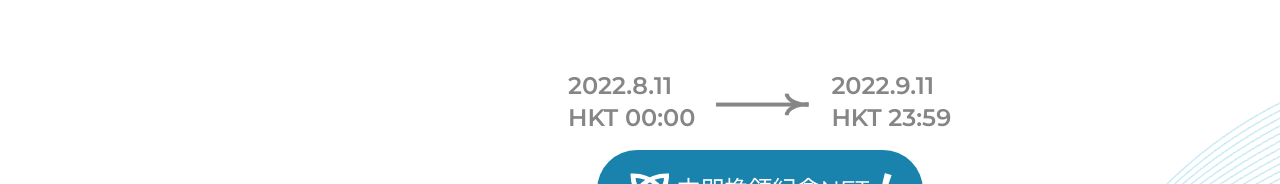
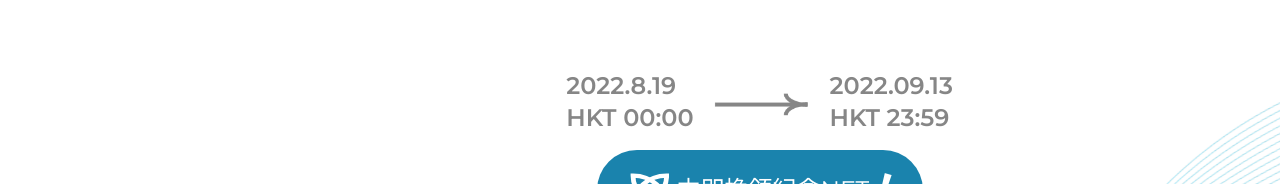
Before and after one commit to MuhammadArslanIshtiaq/townGas-Landingpage, a React (Create React App) app: page / in a window 1280 px wide. Shown: the part 491-675 px from the top of the page. Built offline with nearby package versions, Linux system fonts and the light colour scheme.

Commit message:
privacy policies updated

```diff
--- a/src/pages/home/sections/HeroSection.jsx
+++ b/src/pages/home/sections/HeroSection.jsx
@@ -102,7 +102,7 @@ const HeroSection = () => {
                 <div className="col-span-3 md:col-span-2">
                   <div className="flex items-center justify-center gap-3 animated fadeInLeft">
                     <h4 className="uppercase text-xl sm:text-2xl md:text-3x1 text-gray font-bold">
-                      2022.8.11
+                      2022.8.19
                       <br />
                       Hkt 00:00
                     </h4>
@@ -114,7 +114,7 @@ const HeroSection = () => {
                       />
                     </span>
                     <h4 className="uppercase text-xl sm:text-2xl md:text-3x1 text-gray font-bold">
-                      2022.9.11
+                      2022.09.13
                       <br />
                       Hkt 23:59
                     </h4>
```
